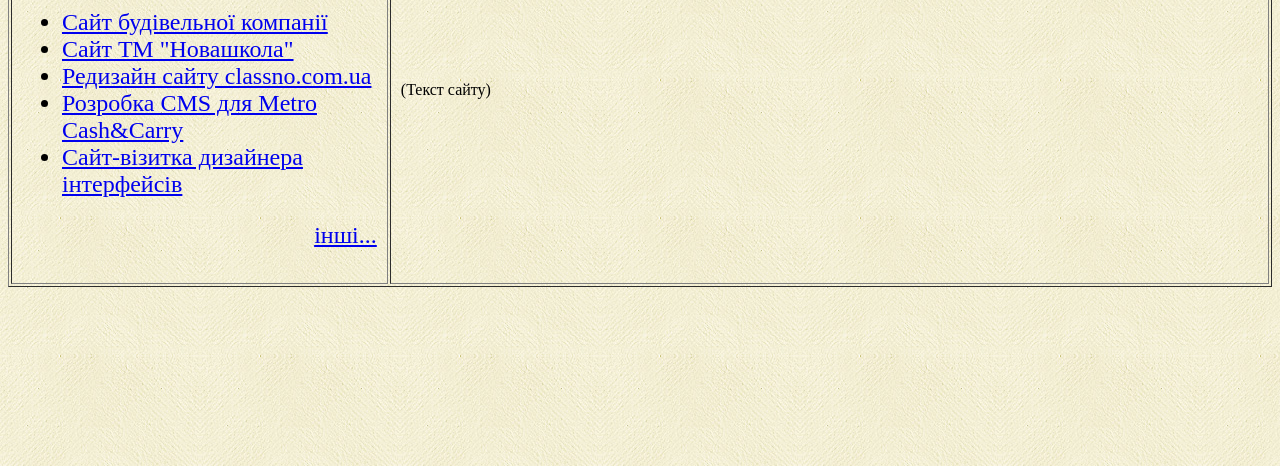
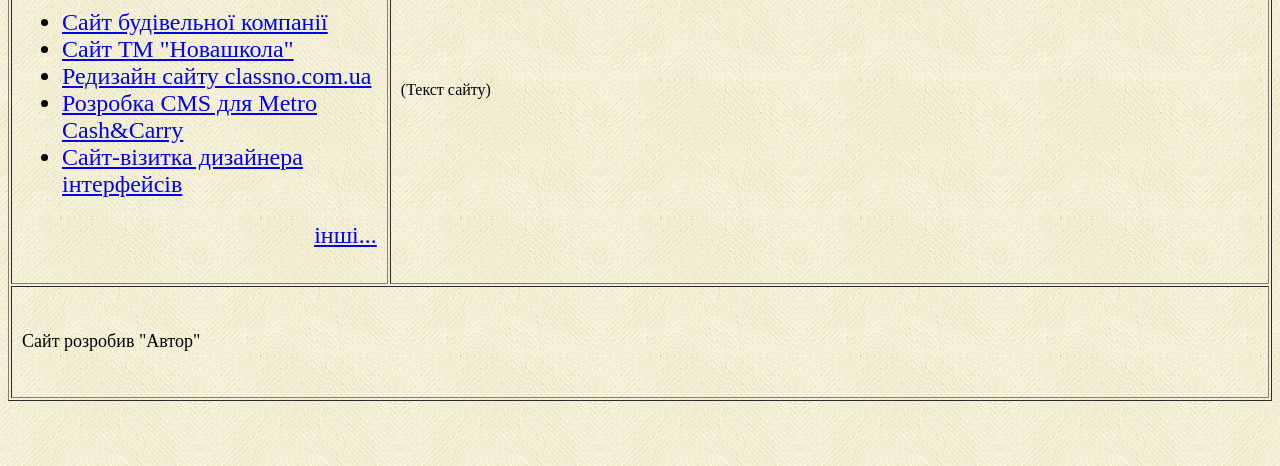
Before and after one commit to vitaliimartynchuk/vitaliimartynchuk.github.io, a plain HTML site: page index.html in a window 1280 px wide. Shown: the part 334-800 px from the top of the page. Drawn offline with Linux system fonts and the light colour scheme.

Commit message:
08 - Футер сайту

```diff
--- a/index.html
+++ b/index.html
@@ -39,6 +39,11 @@
 
             <td width="70%">(Текст сайту)</td>
         </tr>
+        <tr>
+            <td colspan="2" valign="middle" height="90">
+                <font size="4">Сайт розробив "Автор"</font>
+            </td>
+        </tr>
     </table>
 </body>
 </html>
```
